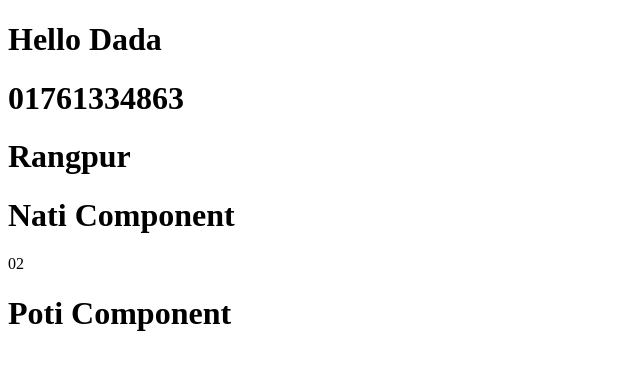
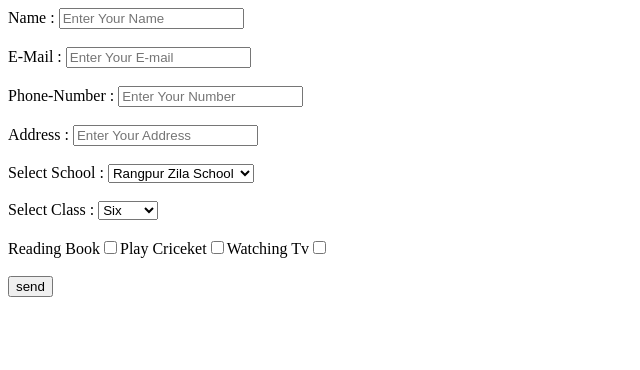
Before and after one commit to BDDesigner/react-hook, a React (Create React App) app: page / in a window 1280 px wide. Shown: the top 370 px of the page, without its empty margins (0-640 px from the left). Built offline with nearby package versions, Linux system fonts and the light colour scheme.

Commit message:
React Form Source Code Poush

```diff
--- a/src/components/App.js
+++ b/src/components/App.js
@@ -1,27 +1,11 @@
 import React from 'react'
-import DataProvider from '../contexts/DataProvider';
-import Dada from './Dada';
-import Nati from './Nati';
-import Poti from './Poti';
+import Form from './Form'
 
 const App = () => {
 
-  const msg ={
-    dada: {
-      phone: '01761334863',
-      address: 'Rangpur'
-    },
-    nati: '02',
-    poti: '03'
-  }
-
   return (
     <div>
-      <DataProvider.Provider value={msg}>
-        <Dada />
-        <Nati />
-        <Poti />
-      </DataProvider.Provider>
+      <Form />
     </div>
   )
 }
--- a/src/components/Dada.js
+++ /dev/null
@@ -1,22 +0,0 @@
-import React from 'react'
-import DataProvider from '../contexts/DataProvider'
-
-const Dada = () => {
-    return (
-        <div>
-            <h1>Hello Dada </h1>
-            <DataProvider.Consumer>
-                {
-                    ({dada})=>(
-                        <>
-                        <h1> {dada.phone} </h1>
-                        <h1> {dada.address} </h1>
-                        </>
-                    )
-                }
-            </DataProvider.Consumer>
-        </div>
-    )
-}
-
-export default Dada
--- /dev/null
+++ b/src/components/Form.js
@@ -0,0 +1,114 @@
+import React, { Component } from 'react';
+
+class Form extends Component {
+
+    state = {
+        name: '',
+        email: '',
+        number: '',
+        address: '',
+        school: '',
+        cls: '',
+        isCheck: true
+    }
+
+    inputHandle = (e) => {
+        if( e.target.name === 'text' ) {
+            this.setState({
+                name: e.target.value,
+            })
+        } else if ( e.target.name === 'email' ) {
+            this.setState({
+                email: e.target.value,
+            })
+        } else if ( e.target.name === 'number' ) {
+            this.setState({
+                number: e.target.value,
+            })
+        } else if ( e.target.name === 'address' ) {
+            this.setState({
+                address: e.target.value,
+            })
+        } else if ( e.target.name === 'school' ) {
+            this.setState({
+                school: e.target.value,
+            })
+        } else if ( e.target.name === 'cls' ) {
+            this.setState({
+                cls: e.target.value,
+            })
+        } else if ( e.target.type === 'checkbox' ) {
+            this.setState({
+                isCheck: e.target.value,
+            })
+        } else {
+            console.log(e.target.value);
+        }
+    }
+
+    formHandle = (e) => {
+        const {name, email, number, address, school, cls, isCheck } = this.state;
+        e.preventDefault();
+        console.log(name, email, number, address, school, cls, isCheck);
+    }
+
+    render() {
+        const { name, email, number, address, school, cls,  } = this.state;
+        return (
+            <>
+                <form onSubmit={this.formHandle}>
+                   <label>Name : </label>
+                   <input type="text" placeholder="Enter Your Name" value={name} onChange={this.inputHandle} name="text" />
+                    <br />
+                    <br />
+
+                    <label>E-Mail : </label>
+                    <input type="email" placeholder="Enter Your E-mail" value={email} onChange={this.inputHandle} name="email" />
+                    <br/>
+                    <br/>
+
+                    <label>Phone-Number : </label>
+                    <input type="text" placeholder="Enter Your Number" value={number} onChange={this.inputHandle} name="number" />
+                    <br/>
+                    <br/>
+
+                    <label>Address : </label>
+                    <input type="text" placeholder="Enter Your Address" value={address} onChange={this.inputHandle} name="address" />
+                    <br/>
+                    <br/>
+
+                    <label>Select School : </label>
+                    <select name="school" value={school} onChange={this.inputHandle}>
+                        <option value="Rangpur Zila School">Rangpur Zila School</option>
+                        <option value="Bogura Zila School">Bogura Zila School</option>
+                        <option value="Kurigram Zila School">Kurigram Zila School</option>
+                    </select>
+                    <br/>
+                    <br/>
+
+                    <label>Select Class : </label>
+                    <select name="cls" value={cls} onChange={this.inputHandle}>
+                        <option value="Six">Six</option>
+                        <option value="Seven">Seven</option>
+                        <option value="Eight">Eight</option>
+                        <option value="Nine">Nine</option>
+                        <option value="Ten">Ten</option>
+                    </select>
+                    <br/> <br/>
+
+                    <label>Reading Book</label>
+                    <input type="checkbox" name="read" onChange={this.inputHandle} />
+                    <label>Play Criceket</label>
+                    <input type="checkbox" name="play" onChange={this.inputHandle} />
+                    <label>Watching Tv</label>
+                    <input type="checkbox" name="tv" onChange={this.inputHandle} />
+                    <br/> <br/>
+
+                    <input type="submit" value="send" />
+                </form>
+            </>
+        )
+    }
+}
+
+export default Form
--- a/src/components/Nati.js
+++ /dev/null
@@ -1,19 +0,0 @@
-import React from 'react'
-import DataProvider from '../contexts/DataProvider'
-
-const Nati = () => {
-    return (
-        <div>
-            <h1>Nati Component</h1>
-            <DataProvider.Consumer>
-                {
-                    ({nati})=>(
-                        <p> {nati}</p>
-                    )
-                }
-            </DataProvider.Consumer>
-        </div>
-    )
-}
-
-export default Nati
--- a/src/components/Poti.js
+++ /dev/null
@@ -1,11 +0,0 @@
-import React from 'react'
-
-const Poti = () => {
-    return (
-        <div>
-            <h1>Poti Component</h1>
-        </div>
-    )
-}
-
-export default Poti
--- a/src/contexts/DataProvider.js
+++ /dev/null
@@ -1,5 +0,0 @@
-import React from 'react';
-
-const DataProvider = React.createContext();
-
-export default DataProvider;
```
